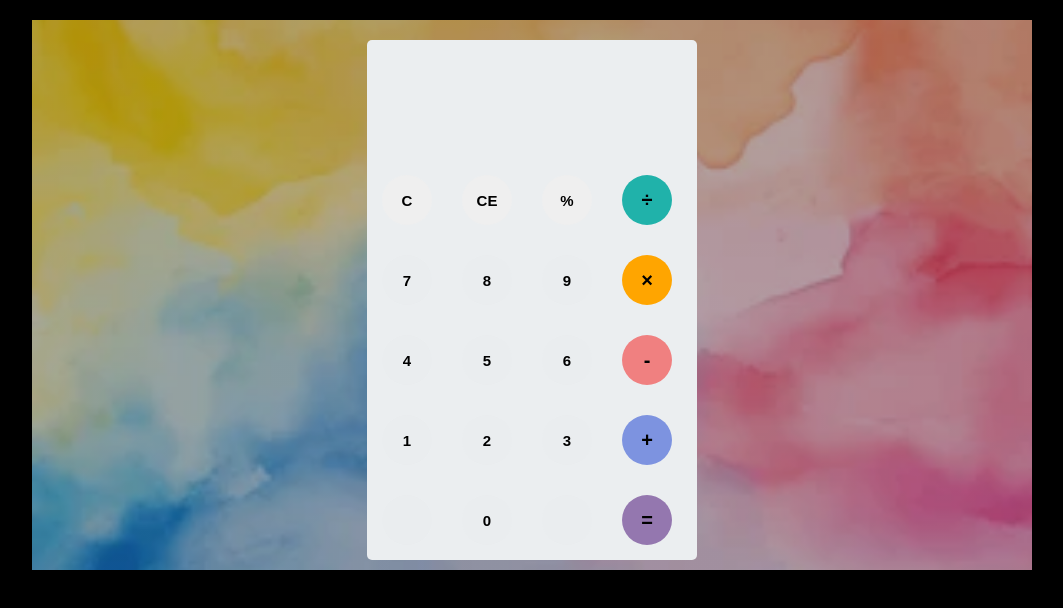
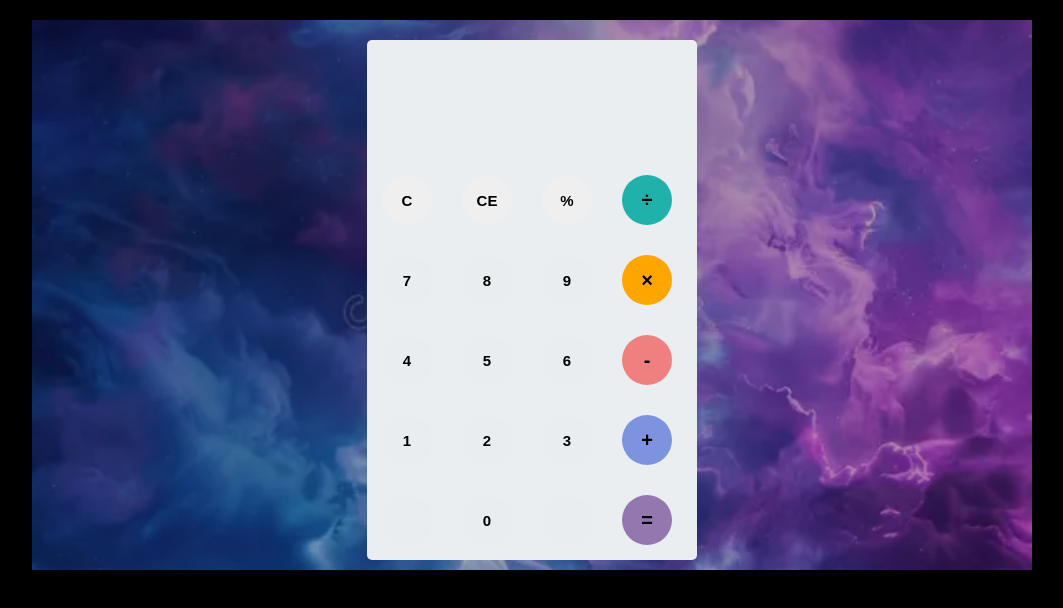
Before and after one commit to saaviasole/Calculator--Activity-, a plain HTML site: page index.html in a window 1280 px wide. Shown: the whole page, without its empty margins (108-1171 px from the left). Drawn offline with Linux system fonts and the light colour scheme.

Commit message:
BG image

```diff
--- a/style.css
+++ b/style.css
@@ -5,7 +5,7 @@ body {
 #container {
     width: 1000px;
     height: 550px;
-    background-image:linear-gradient(rgba(0,0,0,0.3),rgba(0,0,0,0.3)), url(./calculator\ bg.webp);
+    background-image:linear-gradient(rgba(0,0,0,0.3),rgba(0,0,0,0.3)), url(./Calculator\ background\ image\ galaxy.webp);
     background-repeat: no-repeat;
     background-size: cover;
     background-position: center;
```
Also changed, not shown: Calculator background image galaxy.webp (added).
